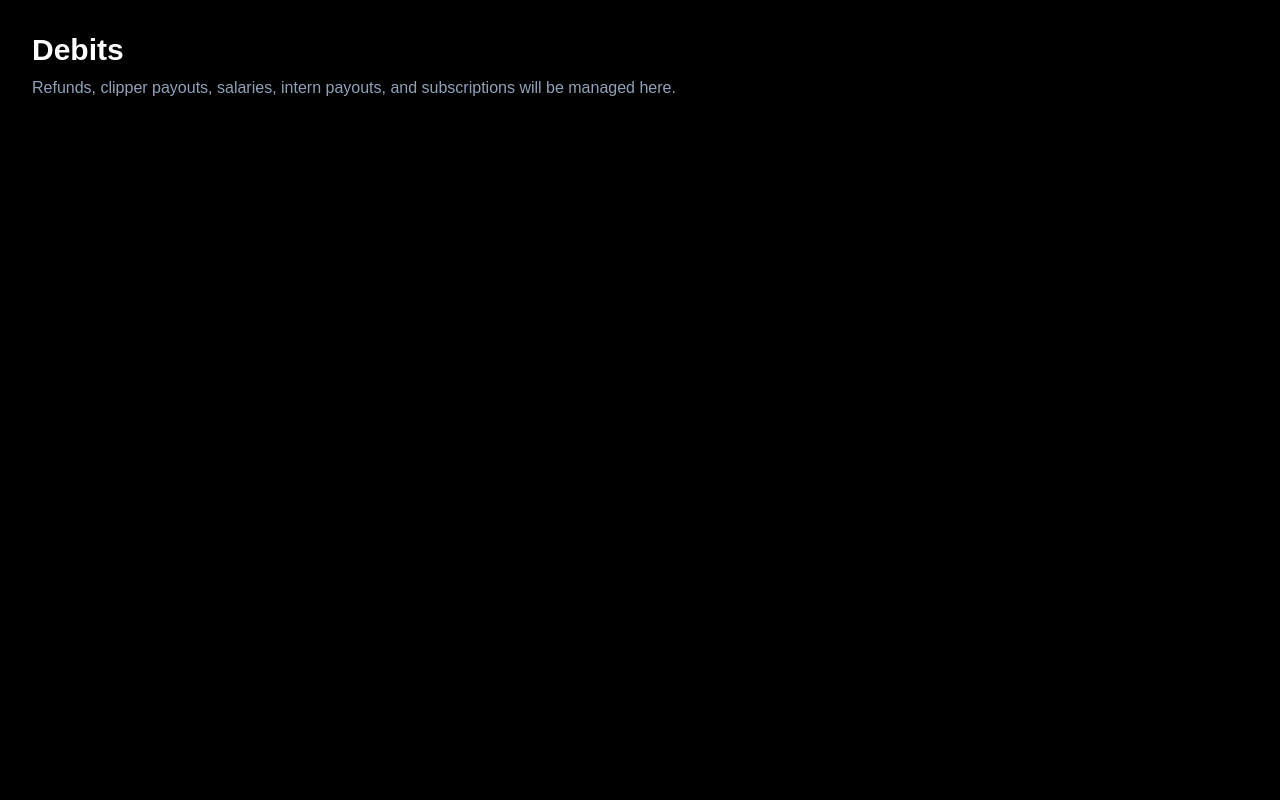
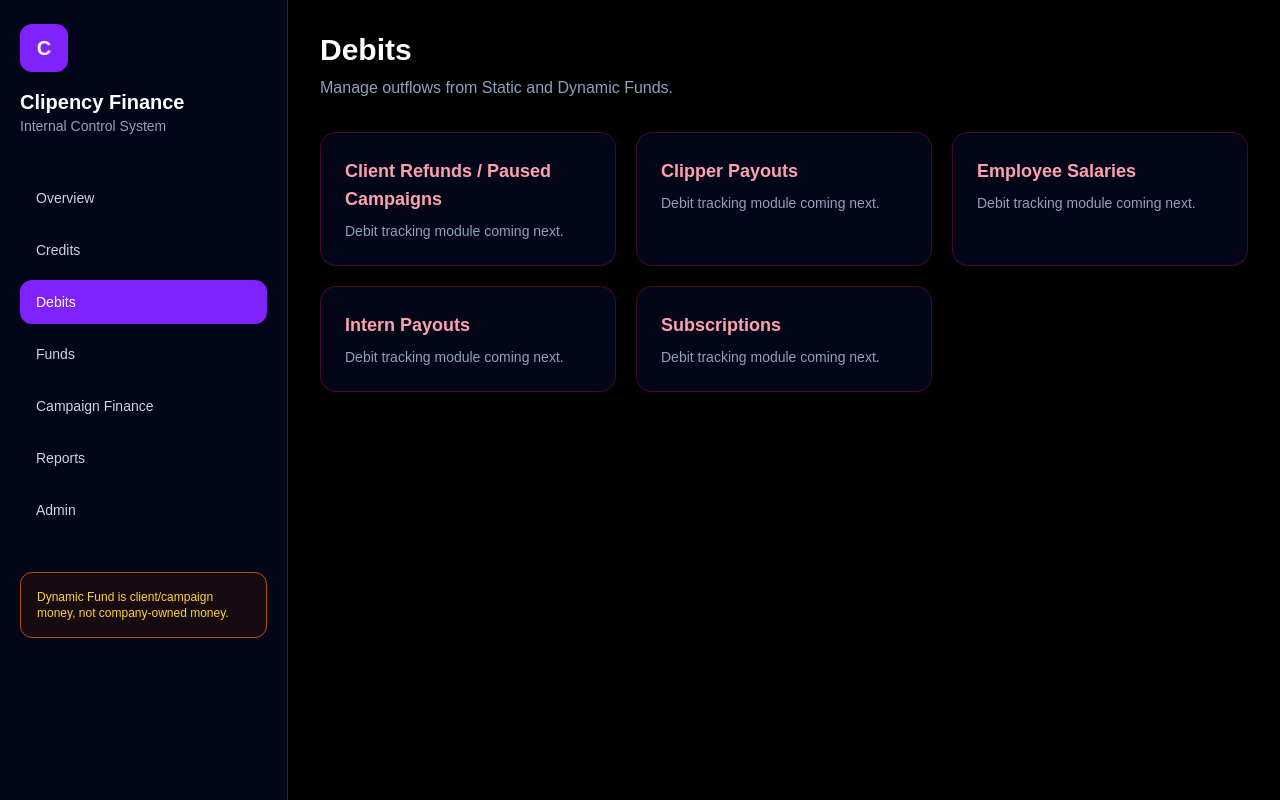
Before and after one commit to sbktckp/Clipency-Finance-Tracker, a Next.js app: page /debits in a window 1280 px wide. Built offline with nearby package versions, Linux system fonts and the light colour scheme.

Commit message:
Add sidebar shell to finance pages

```diff
--- a/app/admin/page.tsx
+++ b/app/admin/page.tsx
@@ -1,8 +1,17 @@
+import { AppShell } from "@/components/app-shell"
+
 export default function AdminPage() {
   return (
-    <main className="min-h-screen bg-black p-8 text-white">
-      <h1 className="text-3xl font-bold">Admin</h1>
-      <p className="mt-2 text-slate-400">Senior management can manage users, roles, and access here.</p>
-    </main>
+    <AppShell>
+      <section className="p-8">
+        <h1 className="text-3xl font-bold">Admin</h1>
+        <p className="mt-2 text-slate-400">Senior management can manage users, roles, and access.</p>
+
+        <div className="mt-8 rounded-2xl border border-slate-800 bg-slate-950 p-6">
+          <h2 className="text-xl font-semibold">Access Control</h2>
+          <p className="mt-2 text-sm text-slate-400">Next step: connect profiles table and manage finance users.</p>
+        </div>
+      </section>
+    </AppShell>
   )
 }
--- a/app/campaigns/page.tsx
+++ b/app/campaigns/page.tsx
@@ -1,8 +1,17 @@
+import { AppShell } from "@/components/app-shell"
+
 export default function CampaignFinancePage() {
   return (
-    <main className="min-h-screen bg-black p-8 text-white">
-      <h1 className="text-3xl font-bold">Campaign Finance</h1>
-      <p className="mt-2 text-slate-400">Campaign-wise client money, platform fees, payouts, and balances will be shown here.</p>
-    </main>
+    <AppShell>
+      <section className="p-8">
+        <h1 className="text-3xl font-bold">Campaign Finance</h1>
+        <p className="mt-2 text-slate-400">Campaign-wise client money, platform fees, payouts, and remaining balances.</p>
+
+        <div className="mt-8 rounded-2xl border border-slate-800 bg-slate-950 p-6">
+          <h2 className="text-xl font-semibold">Campaign Allocation Table</h2>
+          <p className="mt-2 text-sm text-slate-400">Next step: connect campaigns to Supabase and calculate remaining campaign balance.</p>
+        </div>
+      </section>
+    </AppShell>
   )
 }
--- a/app/credits/page.tsx
+++ b/app/credits/page.tsx
@@ -1,8 +1,24 @@
+import { AppShell } from "@/components/app-shell"
+
 export default function CreditsPage() {
   return (
-    <main className="min-h-screen bg-black p-8 text-white">
-      <h1 className="text-3xl font-bold">Credits</h1>
-      <p className="mt-2 text-slate-400">Client payments and investments will be managed here.</p>
-    </main>
+    <AppShell>
+      <section className="p-8">
+        <h1 className="text-3xl font-bold">Credits</h1>
+        <p className="mt-2 text-slate-400">Client payments and investments will be managed here.</p>
+
+        <div className="mt-8 grid gap-6 md:grid-cols-2">
+          <div className="rounded-2xl border border-emerald-900/60 bg-slate-950 p-6">
+            <h2 className="text-xl font-semibold text-emerald-400">Client Payments</h2>
+            <p className="mt-2 text-sm text-slate-400">Track client money received, platform fee, and dynamic fund allocation.</p>
+          </div>
+
+          <div className="rounded-2xl border border-violet-900/60 bg-slate-950 p-6">
+            <h2 className="text-xl font-semibold text-violet-400">Investments</h2>
+            <p className="mt-2 text-sm text-slate-400">Track company investments that increase the Static Fund.</p>
+          </div>
+        </div>
+      </section>
+    </AppShell>
   )
 }
--- a/app/debits/page.tsx
+++ b/app/debits/page.tsx
@@ -1,8 +1,29 @@
+import { AppShell } from "@/components/app-shell"
+
+const debitItems = [
+  "Client Refunds / Paused Campaigns",
+  "Clipper Payouts",
+  "Employee Salaries",
+  "Intern Payouts",
+  "Subscriptions",
+]
+
 export default function DebitsPage() {
   return (
-    <main className="min-h-screen bg-black p-8 text-white">
-      <h1 className="text-3xl font-bold">Debits</h1>
-      <p className="mt-2 text-slate-400">Refunds, clipper payouts, salaries, intern payouts, and subscriptions will be managed here.</p>
-    </main>
+    <AppShell>
+      <section className="p-8">
+        <h1 className="text-3xl font-bold">Debits</h1>
+        <p className="mt-2 text-slate-400">Manage outflows from Static and Dynamic Funds.</p>
+
+        <div className="mt-8 grid gap-5 md:grid-cols-2 xl:grid-cols-3">
+          {debitItems.map((item) => (
+            <div key={item} className="rounded-2xl border border-rose-900/50 bg-slate-950 p-6">
+              <h2 className="text-lg font-semibold text-rose-300">{item}</h2>
+              <p className="mt-2 text-sm text-slate-400">Debit tracking module coming next.</p>
+            </div>
+          ))}
+        </div>
+      </section>
+    </AppShell>
   )
 }
--- a/app/funds/page.tsx
+++ b/app/funds/page.tsx
@@ -1,8 +1,26 @@
+import { AppShell } from "@/components/app-shell"
+
 export default function FundsPage() {
   return (
-    <main className="min-h-screen bg-black p-8 text-white">
-      <h1 className="text-3xl font-bold">Funds</h1>
-      <p className="mt-2 text-slate-400">Static Fund and Dynamic Fund tracking will be shown here.</p>
-    </main>
+    <AppShell>
+      <section className="p-8">
+        <h1 className="text-3xl font-bold">Funds</h1>
+        <p className="mt-2 text-slate-400">Separate company-owned money from client/campaign money.</p>
+
+        <div className="mt-8 grid gap-6 md:grid-cols-2">
+          <div className="rounded-2xl border border-violet-900/60 bg-slate-950 p-6">
+            <p className="text-sm text-slate-400">Company-owned balance</p>
+            <h2 className="mt-3 text-3xl font-bold text-violet-400">Static Fund</h2>
+            <p className="mt-3 text-sm text-slate-400">Existing company fund + platform fees + investments - internal expenses.</p>
+          </div>
+
+          <div className="rounded-2xl border border-sky-900/60 bg-slate-950 p-6">
+            <p className="text-sm text-slate-400">Client/campaign liability</p>
+            <h2 className="mt-3 text-3xl font-bold text-sky-400">Dynamic Fund</h2>
+            <p className="mt-3 text-sm text-slate-400">Client payment minus platform fee, refunds, campaign payouts, and campaign expenses.</p>
+          </div>
+        </div>
+      </section>
+    </AppShell>
   )
 }
--- a/app/reports/page.tsx
+++ b/app/reports/page.tsx
@@ -1,8 +1,27 @@
+import { AppShell } from "@/components/app-shell"
+
 export default function ReportsPage() {
   return (
-    <main className="min-h-screen bg-black p-8 text-white">
-      <h1 className="text-3xl font-bold">Reports</h1>
-      <p className="mt-2 text-slate-400">Financial summaries, exports, and analytics will be shown here.</p>
-    </main>
+    <AppShell>
+      <section className="p-8">
+        <h1 className="text-3xl font-bold">Reports</h1>
+        <p className="mt-2 text-slate-400">Financial summaries, exports, and analytics.</p>
+
+        <div className="mt-8 grid gap-6 md:grid-cols-3">
+          <div className="rounded-2xl border border-slate-800 bg-slate-950 p-6">
+            <h2 className="font-semibold">Monthly Credit vs Debit</h2>
+            <p className="mt-2 text-sm text-slate-400">Chart placeholder.</p>
+          </div>
+          <div className="rounded-2xl border border-slate-800 bg-slate-950 p-6">
+            <h2 className="font-semibold">Expense Breakdown</h2>
+            <p className="mt-2 text-sm text-slate-400">Chart placeholder.</p>
+          </div>
+          <div className="rounded-2xl border border-slate-800 bg-slate-950 p-6">
+            <h2 className="font-semibold">Fund Position</h2>
+            <p className="mt-2 text-sm text-slate-400">Report placeholder.</p>
+          </div>
+        </div>
+      </section>
+    </AppShell>
   )
 }
--- /dev/null
+++ b/components/app-shell.tsx
@@ -0,0 +1,16 @@
+"use client"
+
+import { Sidebar } from "@/components/sidebar"
+
+export function AppShell({ children }: { children: React.ReactNode }) {
+  return (
+    <div className="min-h-screen bg-black text-white">
+      <div className="flex">
+        <Sidebar />
+        <main className="min-h-screen flex-1 bg-black">
+          {children}
+        </main>
+      </div>
+    </div>
+  )
+}
```
